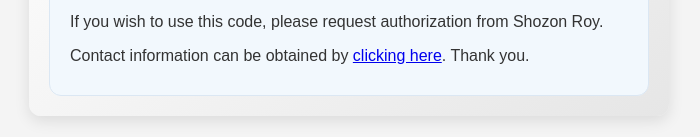
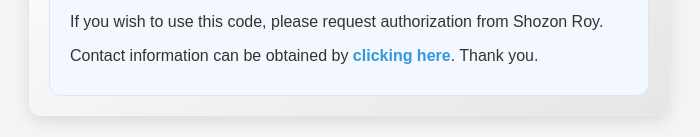
Before and after one commit to Shozon-Roy/code-policy-usage-auth-main, a plain HTML site: page index.html in a window 1280 px wide. Shown: the part 430-567 px from the top of the page, without its empty margins (291-991 px from the left). Drawn offline with Linux system fonts and the light colour scheme.

Commit message:
index.html

```diff
--- a/index.html
+++ b/index.html
@@ -83,7 +83,7 @@
     <p><strong>Code Usage Authorization Notice:</strong></p>
     <p>To all users, please be informed that the code created by Shozon Roy is protected under copyright law. Any use of this code, including copying, is strictly prohibited without permission.</p>
     <p>If you wish to use this code, please request authorization from Shozon Roy.</p>
-    <p>Contact information can be obtained by <a href="mailto:shozonroy2@gmail.com?subject=Permission%20to%20Use%20Your%20Code&body=Dear%20Shozon%20Roy,%0D%0A%0D%0AI am writing to request permission to use your code. I have reviewed your terms and conditions and agree to abide by them. Below is a brief description of how I intend to use your code:%0D%0A%0D%0A[Describe your intended use here]%0D%0A%0D%0APlease let me know if you require any further information or if there are any specific terms or conditions I should be aware of.%0D%0A%0D%0AThank you for your consideration.%0D%0A%0D%0ABest regards,%0D%0A[Your Name]">clicking here</a>. Thank you.</p>
+    <p>Contact information can be obtained by <a class="contact-link" href="mailto:shozonroy2@gmail.com?subject=Permission%20to%20Use%20Your%20Code&body=Dear%20Shozon%20Roy,%0D%0A%0D%0AI am writing to request permission to use your code. I have reviewed your terms and conditions and agree to abide by them. Below is a brief description of how I intend to use your code:%0D%0A%0D%0A[Describe your intended use here]%0D%0A%0D%0APlease let me know if you require any further information or if there are any specific terms or conditions I should be aware of.%0D%0A%0D%0AThank you for your consideration.%0D%0A%0D%0ABest regards,%0D%0A[Your Name]">clicking here</a>. Thank you.</p>
     <div class="social-icons">
       <a href="https://www.facebook.com/shozon.roy2"><i class="fab fa-facebook"></i></a>
       <a href="https://www.instagram.com/shozon_roy"><i class="fab fa-instagram"></i></a>
```
